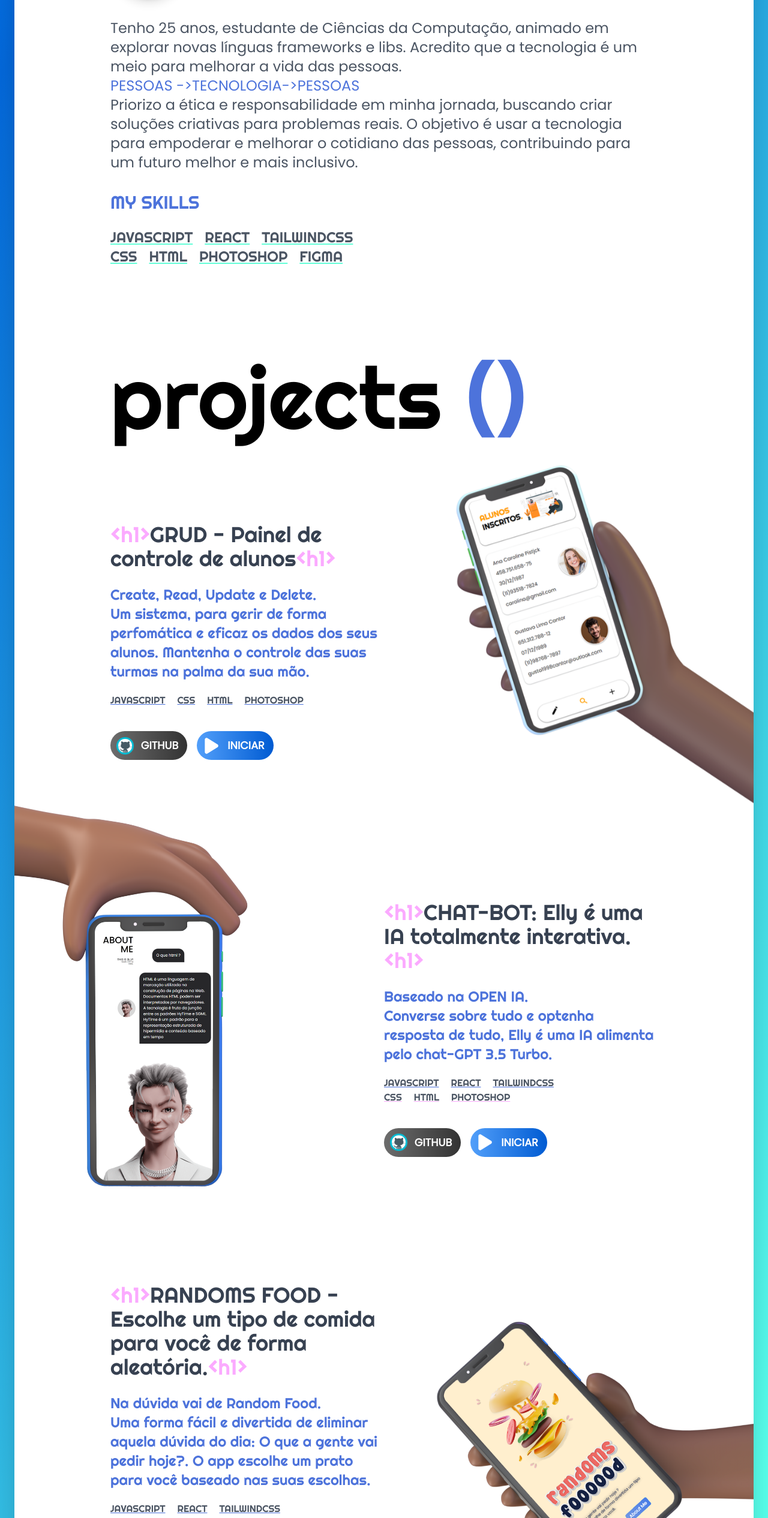
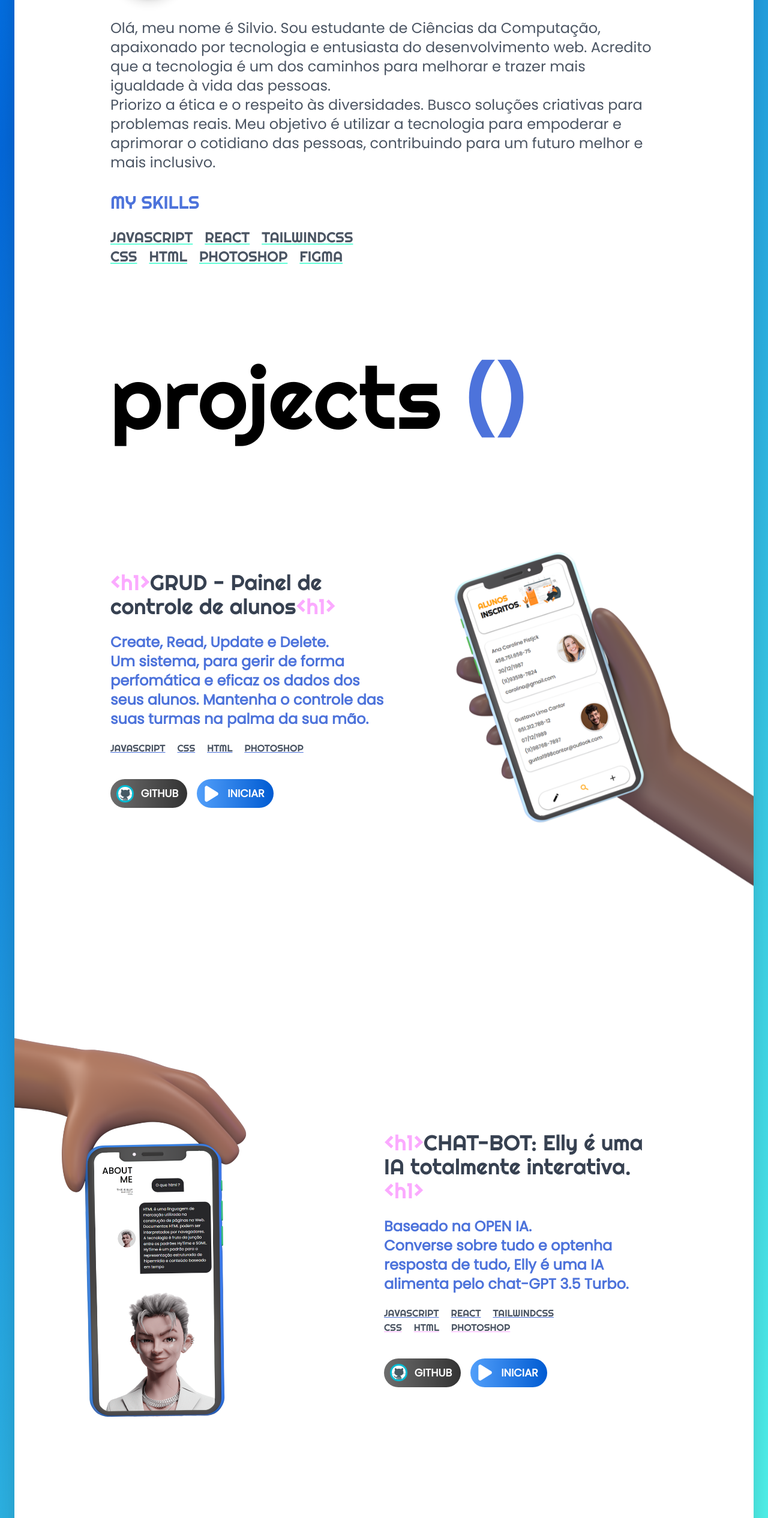
Before and after one commit to DatNeres/portifolio, a React (Create React App) app: page / in a window 1280 px wide. Shown: the part 1299-3830 px from the top of the page at 60% size. Built offline with nearby package versions, Linux system fonts and the light colour scheme.

Commit message:
Correção de pequeno bugs e atualização de links

```diff
--- a/package.json
+++ b/package.json
@@ -9,6 +9,7 @@
     "framer-motion": "^10.16.4",
     "react": "^18.2.0",
     "react-dom": "^18.2.0",
+    "react-intersection-observer": "^9.5.2",
     "react-router-dom": "^6.16.0",
     "react-scripts": "5.0.1",
     "web-vitals": "^2.1.0"
--- a/src/Components/App/Main/AboutMe.js
+++ b/src/Components/App/Main/AboutMe.js
@@ -21,16 +21,13 @@ function AboutMe() {
         </div>
       </div>
       <p className="col-start-1 text-2xl font-Poppins">
-        Tenho 25 anos, estudante de Ciências da Computação, animado em explorar
-        novas línguas frameworks e libs. Acredito que a tecnologia é um meio
-        para melhorar a vida das pessoas.<br></br>
-        <span className="text-azul">
-          PESSOAS {"->"}TECNOLOGIA{"->"}PESSOAS
-        </span>
-        <br></br>
-        Priorizo a ética e responsabilidade em minha jornada, buscando criar
-        soluções criativas para problemas reais. O objetivo é usar a tecnologia
-        para empoderar e melhorar o cotidiano das pessoas, contribuindo para um
+        Olá, meu nome é Silvio. Sou estudante de Ciências da Computação,
+        apaixonado por tecnologia e entusiasta do desenvolvimento web. Acredito
+        que a tecnologia é um dos caminhos para melhorar e trazer mais igualdade
+        à vida das pessoas. <br></br>
+        Priorizo a ética e o respeito às diversidades. Busco soluções criativas
+        para problemas reais. Meu objetivo é utilizar a tecnologia para
+        empoderar e aprimorar o cotidiano das pessoas, contribuindo para um
         futuro melhor e mais inclusivo.
       </p>
       <div className="col-start-1">
--- a/src/Components/App/Main/Header.js
+++ b/src/Components/App/Main/Header.js
@@ -17,8 +17,9 @@ function Header() {
           blog
         </a>
         <a
-            className="text-verde max-sm:text-2xl max-sm:text-white"
-            href="#contact-me">
+          className="text-verde max-sm:text-2xl max-sm:text-rosa"
+          href="#contact-me"
+        >
           contact me
         </a>
       </nav>
--- a/src/Components/App/Main/Projects.js
+++ b/src/Components/App/Main/Projects.js
@@ -6,18 +6,19 @@ function Projects() {
       <div className="px-40 max-xl:px-14 max-sm:px-4">
         <h1
           id="projects"
-          className="font-Righteous  text-9xl text-black mt-28 max-lg:text-8xl max-md:text-7xl max-sm:text-7xl">
+          className="font-Righteous  text-9xl text-black mt-28 max-lg:text-8xl max-md:text-7xl max-sm:text-6xl"
+        >
           projects <span className="text-azul">{"()"}</span>
         </h1>
       </div>
-      <div className="h-full grid grid-cols-2 mt-20 py-5 px-40 font-Righteous max-xl:px-14 max-md:px-4 max-md:grid-cols-1 max-md:grid-rows-2 max-md:py-10">
-        <div className="col-start-1 text-azul max-md:row-start-2">
+      <div className="h-full grid grid-cols-2 mt-40 py-5 px-40 font-Righteous max-xl:px-14 max-md:px-4 max-md:grid-cols-1 max-md:grid-rows-2 max-md:py-10 max-md:mt-0">
+        <div className="col-start-1 max-md:row-start-2">
           <h1 className="text-5xl text-gray-700 max-2xl:text-4xl max-lg:text-3xl">
             <span className="text-rosa">{"<h1>"}</span>GRUD - Painel de controle
             de alunos<span className="text-rosa">{"<h1>"}</span>
           </h1>
           <br></br>
-          <p className="text-3xl max-2xl:text-2xl max-lg:text-xl">
+          <p className="font-Poppins font-semibold text-3xl text-azul max-2xl:text-2xl max-lg:text-xl max-sm:text-gray-700">
             Create, Read, Update e Delete.<br></br>
             Um sistema, para gerir de forma perfomática e eficaz os dados dos
             seus alunos. Mantenha o controle das suas turmas na palma da sua
@@ -30,16 +31,26 @@ function Projects() {
             <span className="hover:underline decoration-azul">PHOTOSHOP</span>
           </div>
           <div className="space-x-4 mt-10">
-          <a className="button--github" href="https://github.com/DatNeres" target="_blank" rel="noopener noreferrer"><span></span>GITHUB</a>
             <a
-              className="button--start"
-              href="./Components/grud-painel/index.html">
+              className="button--black"
+              href="https://github.com/DatNeres/GRUD-HyperCursos"
+              target="_blank"
+              rel="noopener noreferrer"
+            >
+              <span></span>GITHUB
+            </a>
+            <a
+              className="button--blue"
+              href="https://silvioneres.dev/hypercursos/"
+              target="_blank"
+              rel="noopener noreferrer"
+            >
               <span></span>INICIAR
             </a>
           </div>
         </div>
-        <div className="flex justify-end col-start-2 mr-[-11rem] mt-[-6rem] max-md:col-start-1 max-md:mr-[-2rem]">
-          <HandsAnimation>
+        <div className="flex justify-end col-start-2 mr-[-11rem] mt-[-2rem] max-md:col-start-1 max-md:mr-[-2rem]">
+          <HandsAnimation animationType="rightToLeft">
             <img
               className=" w-[32rem] max-lg:w-[28rem] max-lg:mt-[6rem] max-md:w-[28rem] max-sm:w-[20rem]"
               src="/images/projects/grud-painel/hands.png"
@@ -49,9 +60,9 @@ function Projects() {
         </div>
       </div>
 
-      <div className="h-full grid grid-cols-2  py-20 px-40 font-Righteous max-xl:px-14 max-md:px-4 max-md:grid-cols-1 max-md:grid-rows-2 max-md:py-10">
+      <div className="h-full grid grid-cols-2 py-80 px-40 font-Righteous max-xl:px-14 max-md:px-4 max-md:grid-cols-1 max-md:grid-rows-2 max-md:py-10">
         <div className="flex justify-start row-start-1 col-start-1 ml-[-11rem] mt-[-7rem] max-xl:ml-[-4rem] max-md:row-start-1 max-lg:mt-0 max-md:ml-[-2rem] max-md:mt-[-6rem] max-sm:mt-0 ">
-          <HandsAnimation>
+          <HandsAnimation animationType="leftToRight">
             <img
               className="h-[48rem] max-2xl:h-[40rem] max-lg:h-[30rem] max-md:h-[30rem]"
               src="/images/projects/chat-bot/hands.png"
@@ -59,14 +70,14 @@ function Projects() {
             />
           </HandsAnimation>
         </div>
-        <div className="grid col-start-2 content-center text-azul max-md:col-start-1 max-md:row-start-2 max-md:mt-10">
+        <div className="grid col-start-2 content-center max-md:col-start-1 max-md:row-start-2 max-md:mt-10">
           <h1 className="text-5xl text-gray-700 max-2xl:text-4xl max-lg:text-3xl">
             <span className="text-rosa">{"<h1>"}</span>CHAT-BOT: Elly é uma IA
             totalmente interativa.
             <span className="text-rosa">{"<h1>"}</span>
           </h1>
           <br></br>
-          <p className="text-3xl max-2xl:text-2xl max-lg:text-xl">
+          <p className="font-Poppins font-semibold text-3xl text-azul max-2xl:text-2xl max-lg:text-xl max-sm:text-gray-700">
             Baseado na OPEN IA.<br></br>
             Converse sobre tudo e optenha resposta de tudo, Elly é uma IA
             alimenta pelo chat-GPT 3.5 Turbo.
@@ -89,11 +100,20 @@ function Projects() {
             </div>
           </div>
           <div className="space-x-4 mt-10">
-          <a className="button--github" href="https://github.com/DatNeres" target="_blank" rel="noopener noreferrer"><span></span>GITHUB</a>
             <a
-              className="button--start"
-              href="./Components/grud-painel/index.html"
-              rel="noopener">
+              className="button--black"
+              href="https://github.com/DatNeres/chat-elly"
+              target="_blank"
+              rel="noopener noreferrer"
+            >
+              <span></span>GITHUB
+            </a>
+            <a
+              className="button--blue"
+              href="https://silvioneres.dev/chat-elly/"
+              target="_blank"
+              rel="noopener noreferrer"
+            >
               <span></span>INICIAR
             </a>
           </div>
@@ -101,14 +121,14 @@ function Projects() {
       </div>
 
       <div className="h-full grid grid-cols-2 py-20 px-40 font-Righteous max-xl:px-14 max-md:px-4 max-md:grid-cols-1 max-md:grid-rows-2 max-md:py-0">
-        <div className="col-start-1 text-azul max-md:row-start-2 max-md:mt-10 max-sm:mt-0">
+        <div className="col-start-1 max-md:row-start-2 max-md:mt-10 max-sm:mt-0">
           <h1 className="text-5xl text-gray-700 max-2xl:text-4xl max-lg:text-3xl">
             <span className="text-rosa">{"<h1>"}</span>RANDOMS FOOD -<br></br>
             Escolhe um tipo de comida para você de forma aleatória.
             <span className="text-rosa">{"<h1>"}</span>
           </h1>
           <br></br>
-          <p className="text-3xl max-2xl:text-2xl max-lg:text-xl">
+          <p className="font-Poppins font-semibold text-3xl text-azul max-2xl:text-2xl max-lg:text-xl max-sm:text-gray-700">
             Na dúvida vai de Random Food.<br></br>
             Uma forma fácil e divertida de eliminar aquela dúvida do dia: O que
             a gente vai pedir hoje?. O app escolhe um prato para você baseado
@@ -132,12 +152,26 @@ function Projects() {
             </div>
           </div>
           <div className="space-x-4 mt-10">
-            <a className="button--github" href="https://github.com/DatNeres" target="_blank" rel="noopener noreferrer"><span></span>GITHUB</a>
-            <a className="button--start" href="./Components/grud-painel/index.html" target="_blank" rel="noopener noreferrer"><span></span>INICIAR</a>
+            <a
+              className="button--black"
+              href="https://github.com/DatNeres/randoms-food"
+              target="_blank"
+              rel="noopener noreferrer"
+            >
+              <span></span>GITHUB
+            </a>
+            <a
+              className="button--blue"
+              href="https://silvioneres.dev/randoms-food/"
+              target="_blank"
+              rel="noopener noreferrer"
+            >
+              <span></span>INICIAR
+            </a>
           </div>
         </div>
         <div className="flex justify-end col-start-2 mr-[-11rem] mt-[4rem] max-md:col-start-1 max-md:mr-[-2rem]">
-          <HandsAnimation>
+          <HandsAnimation animationType="rightToLeft">
             <img
               className=" w-[40rem] max-2xl:w-[34rem] max-lg:w-[28rem] max-md:w-[28rem] max-sm:w-[24rem]"
               src="/images/projects/random-food/hands.png"
--- a/src/Components/App/UI/HandsAnimation.js
+++ b/src/Components/App/UI/HandsAnimation.js
@@ -1,22 +1,42 @@
 import { motion } from "framer-motion";
 
-const HandsAnimation = ({ children }) => {
+const HandsAnimation = ({ children, animationType }) => {
+  const animationVariants = {
+    leftToRight: {
+      x: ["-95%", "0%"],
+      transition: {
+        duration: 2,
+        delay: 0.5,
+      },
+    },
+    rightToLeft: {
+      x: ["95%", "0%"],
+      transition: {
+        duration: 2,
+        delay: 0.5,
+      },
+    },
+  };
   const floatingAnimation = {
     floating: {
-   rotate: [1, -1, 1],
+      rotate: [2, -2, 2],
+
       transition: {
         duration: 3,
         repeat: Infinity,
       },
     },
   };
+
   return (
     <motion.div
       initial="floating"
       animate="floating"
       variants={floatingAnimation}
     >
+      <motion.div whileInView={animationType} variants={animationVariants}>
         {children}
+      </motion.div>
     </motion.div>
   );
 };
--- a/src/Components/TextBlogs/IAInimigoOuAmigo.js
+++ b/src/Components/TextBlogs/IAInimigoOuAmigo.js
@@ -79,8 +79,8 @@ function IAInimigoOuAmigo() {
         </h3>
       </div>
       {isVisible && (
-        <div className="relative flex flex-col backdrop-blur-sm w-[50rem] h-[6rem] -top-24 -left-2 max-xl:w-[40rem] max-sm:w-[20rem]">
-          <button className="button--start self-center" onClick={readmore}>
+        <div className="relative flex flex-col backdrop-blur-sm w-[50rem] h-[6rem] -top-24 -left-2 max-xl:w-[40rem] max-sm:w-[22rem]">
+          <button className="button--blue self-center" onClick={readmore}>
             Continuar ⬇
           </button>
         </div>
--- a/src/Components/TextBlogs/MeusProjetosPessoais.js
+++ b/src/Components/TextBlogs/MeusProjetosPessoais.js
@@ -89,8 +89,8 @@ function MeusProjetosPessoais() {
         </p>
       </div>
       {isVisible && (
-        <div className="relative flex flex-col backdrop-blur-sm w-[50rem] h-[6rem] -top-24 -left-2 max-xl:w-[40rem] max-sm:w-[20rem]">
-          <button className="button--start self-center" onClick={readmore}>
+        <div className="relative flex flex-col backdrop-blur-sm w-[50rem] h-[6rem] -top-24 -left-2 max-xl:w-[40rem] max-sm:w-[22rem]">
+          <button className="button--blue self-center" onClick={readmore}>
             Continuar ⬇
           </button>
         </div>
--- a/src/Components/TextBlogs/MinhaJornadaInicial.js
+++ b/src/Components/TextBlogs/MinhaJornadaInicial.js
@@ -91,8 +91,8 @@ function MinhaJornadaInicial() {
         </p>
       </div>
       {isVisible && (
-        <div className="relative flex flex-col backdrop-blur-sm w-[50rem] h-[6rem] -top-24 -left-2 max-xl:w-[40rem] max-sm:w-[20rem]">
-          <button className="button--start self-center" onClick={readmore}>
+        <div className="relative flex flex-col backdrop-blur-sm w-[50rem] h-[6rem] -top-24 -left-2 max-xl:w-[40rem] max-sm:w-[22rem]">
+          <button className="button--blue self-center" onClick={readmore}>
             Continuar ⬇
           </button>
         </div>
--- a/src/Components/TextBlogs/SitesQueUsoProgramar.js
+++ b/src/Components/TextBlogs/SitesQueUsoProgramar.js
@@ -202,8 +202,8 @@ function SitesQueUsoProgramar() {
         </div>
       </div>
       {isVisible && (
-        <div className="relative flex flex-col backdrop-blur-sm w-[50rem] h-[6rem] -top-24 -left-2 max-xl:w-[40rem] max-sm:w-[20rem]">
-          <button className="button--start self-center" onClick={readmore}>
+        <div className="relative flex flex-col backdrop-blur-sm w-[50rem] h-[6rem] -top-24 -left-2 max-xl:w-[40rem] max-sm:w-[22rem]">
+          <button className="button--blue self-center" onClick={readmore}>
             Continuar ⬇
           </button>
         </div>
```
Also changed, not shown: src/App.css (+12 -12 lines), src/Components/App/Main/Blog.js (+10 -5 lines), src/Components/App/UI/CardBlog.js (+1 -6 lines), 1 other file (tests, documents, lock files or other folders). Lines whose indentation alone changed are shown as unchanged.
